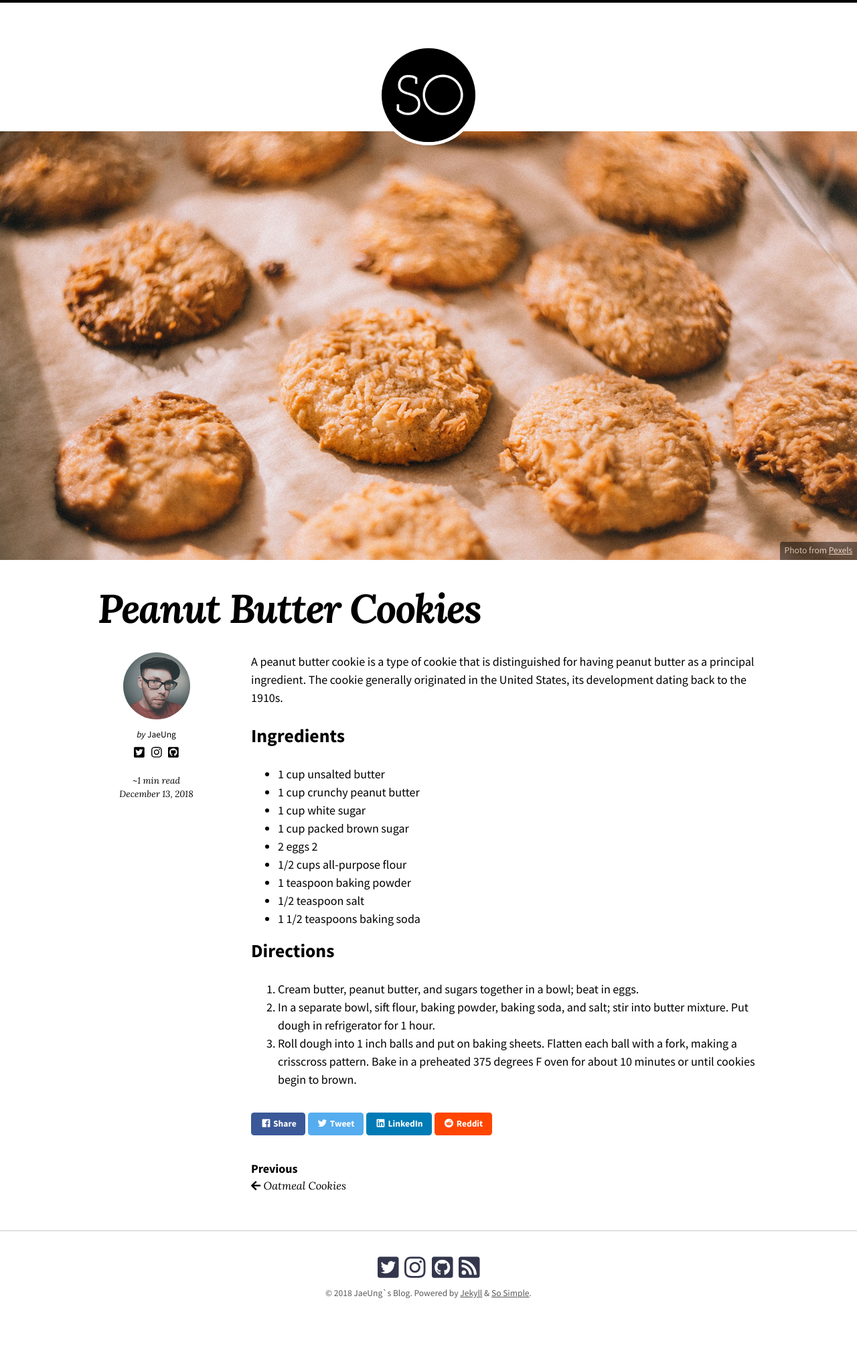
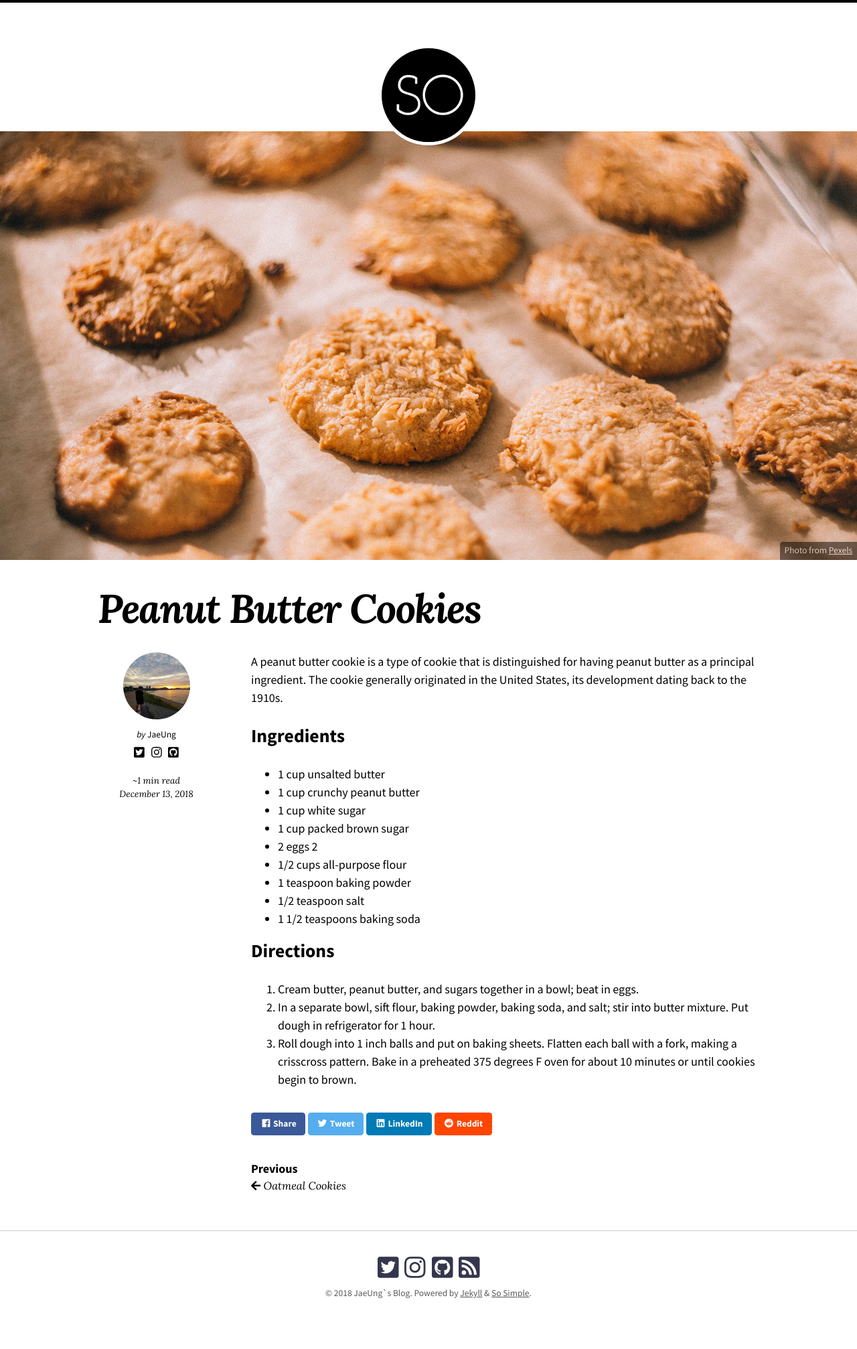
Before and after one commit to kimjw9302/kimjw9302.github.io, a Jekyll site: the page built from _recipes/peanut-butter-cookies.md, in a window 1280 px wide. Shown: the whole page at 67% size. Built offline with Jekyll 4.4.1, drawn with Linux system fonts in a browser that asks for light colours; nearby versions of some CDN libraries.

Commit message:
add imamges

```diff
--- a/_config.yml
+++ b/_config.yml
@@ -102,7 +102,7 @@ defaults:
 # Site Author
 author:
   name: JaeUng
-  picture: /images/michael-rose-photo.jpg
+  picture: /images/jaeung_photo.jpg
   email: jaewoong9302@gmail.com
   twitter:
   links:
```
Also changed, not shown: images/jaeung_photo.jpg (added).
